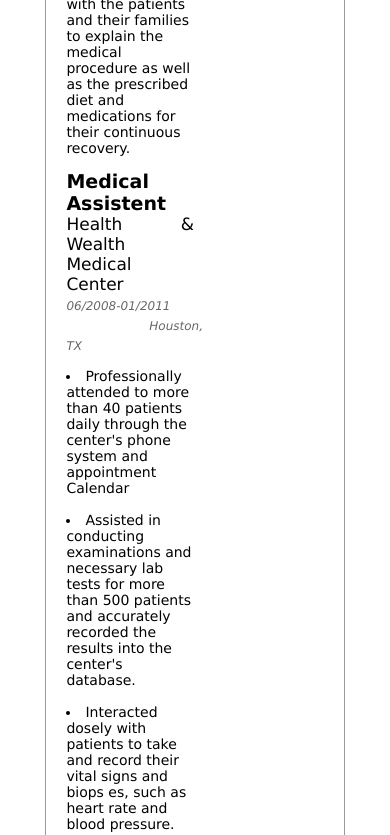
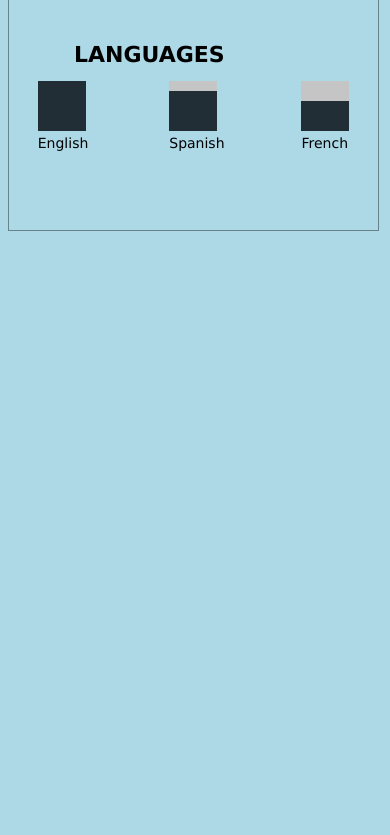
Before and after one commit to Anas2/html-css-resume, a plain HTML site: page index.html in a window 390 px wide. Shown: the part 2799-3634 px from the top of the page. After the commit the page ends 3038 px from the top, so only its background shows below. Drawn offline with Linux system fonts and the light colour scheme.

Commit message:
Update style.css

```diff
--- a/style.css
+++ b/style.css
@@ -211,3 +211,26 @@
     text-align: center;
     font-family: 'Lucida Sans', 'Lucida Sans Regular', 'Lucida Grande', 'Lucida Sans Unicode', Geneva, Verdana, sans-serif;
 }
+
+
+@media only screen and (max-width: 600px) {
+    body {
+      background-color: lightblue;
+      width: 100%;
+    }
+    .main{
+        padding: 0px;
+        width: 95%;
+    }
+    .after_main{
+        margin: 0px;
+        /* width: 100%; */
+    }
+    .left,.right{
+        width: 100%;
+    }
+    .mainLangBox{
+        padding: 0px;
+        text-align: center;
+    }
+  }
```
